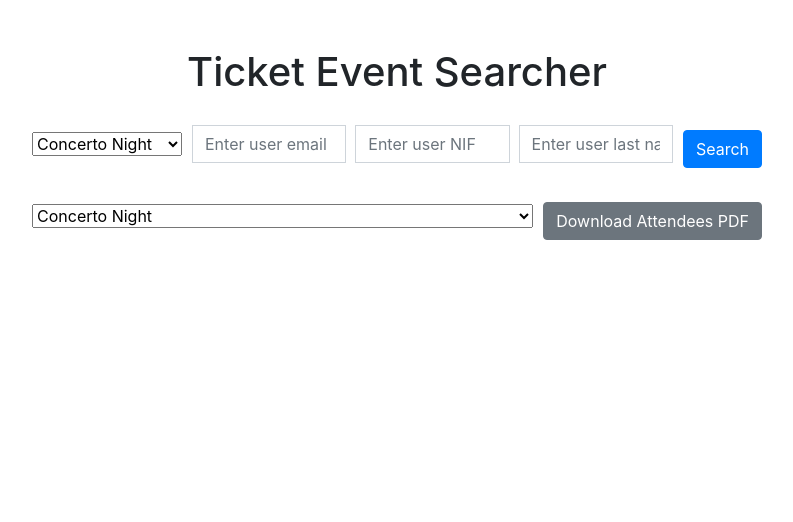
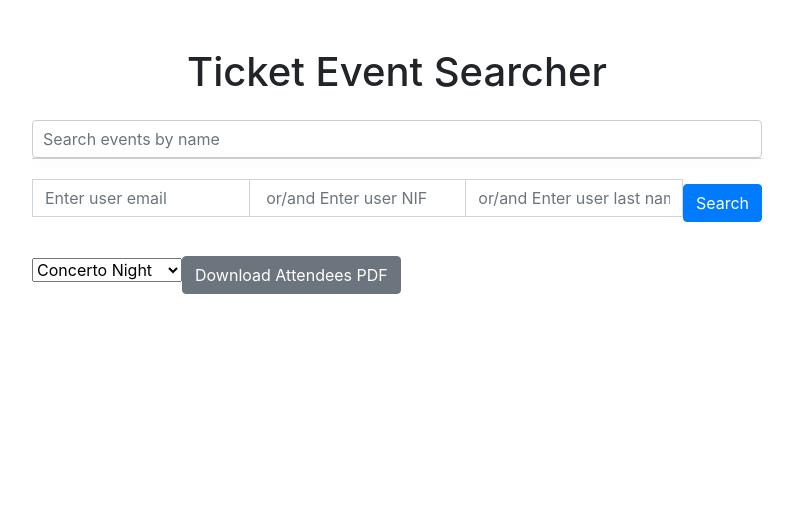
Before and after one commit to QuiqueRobles/TFG_Informatica, a Flask app: page /manage_event_attendances in a window 1280 px wide. Shown: the part 94-616 px from the top of the page, without its empty margins (243-1036 px from the left). Run offline with Flask 3, Linux system fonts and the light colour scheme; a user stored in the database is signed in; data comes from the database, SQL or seed files in the repository; some libraries are stand-ins or nearby versions.

Commit message:
Another little step

```diff
--- a/website/templates/base.html
+++ b/website/templates/base.html
@@ -15,7 +15,7 @@
 </head>
 
 <body>
-  <nav class="navbar navbar-expand-md navbar-dark navbar-custom">
+  <nav class="navbar navbar-expand-md navbar-dark sticky-top navbar-custom">
     <div class="container-wide">
       <a class="navbar-brand" href="/"><img src="{{ url_for('static', filename='images/greek_laurel.png') }}"
           alt="GREMA"> GREMA</a>
--- a/website/templates/manage_event_attendances.html
+++ b/website/templates/manage_event_attendances.html
@@ -8,10 +8,38 @@
         margin-bottom: 10px;
     }
 
-    .input-group select,
-    .input-group input {
-        flex: 1;
-        margin-right: 10px;
+    .search-container {
+        position: relative;
+    }
+
+    #event-search {
+        width: 100%;
+        padding: 10px;
+        border-radius: 4px;
+        border: 1px solid #ccc;
+        font-size: 16px;
+    }
+
+    .suggestions {
+        position: absolute;
+        background: white;
+        border: 1px solid #ccc;
+        border-top: none;
+        width: 100%;
+        z-index: 1000;
+        max-height: 200px;
+        overflow-y: auto;
+        border-radius: 0 0 4px 4px;
+        box-shadow: 0 4px 8px rgba(0, 0, 0, 0.1);
+    }
+
+    .suggestion-item {
+        padding: 10px;
+        cursor: pointer;
+    }
+
+    .suggestion-item:hover {
+        background-color: #f0f0f0;
     }
 
     .btn-primary,
@@ -68,15 +96,19 @@
     <div class="row justify-content-center">
         <div class="col-md-8">
             <form action="/manage_event_attendances" method="post" class="mb-4">
-                <div class="input-group">
-                    <select name="event_id" class="form-select">
+                <div class="search-container">
+                    <input type="text" id="event-search" class="form-control" placeholder="Search events by name">
+                    <div id="suggestions" class="suggestions"></div>
+                </div>
+                <div class="input-group mt-3">
+                    <select name="event_id" id="event-select" class="form-select" style="display:none;">
                         {% for event in events %}
                         <option value="{{ event.id }}">{{ event.name }}</option>
                         {% endfor %}
                     </select>
                     <input type="text" name="user_email" class="form-control" placeholder="Enter user email">
-                    <input type="text" name="user_nif" class="form-control" placeholder="Enter user NIF">
-                    <input type="text" name="user_last_name" class="form-control" placeholder="Enter user last name">
+                    <input type="text" name="user_nif" class="form-control" placeholder=" or/and Enter user NIF">
+                    <input type="text" name="user_last_name" class="form-control" placeholder="or/and Enter user last name">
                     <button type="submit" class="btn btn-primary">Search</button>
                 </div>
             </form>
@@ -129,4 +161,30 @@
         </div>
     </div>
 </div>
+
+<script>
+    document.getElementById('event-search').addEventListener('input', function () {
+        const searchTerm = this.value.toLowerCase();
+        const suggestionsContainer = document.getElementById('suggestions');
+        const eventSelect = document.getElementById('event-select');
+        const options = eventSelect.querySelectorAll('option');
+
+        suggestionsContainer.innerHTML = '';
+
+        options.forEach(option => {
+            const eventName = option.textContent.toLowerCase();
+            if (eventName.includes(searchTerm)) {
+                const suggestionItem = document.createElement('div');
+                suggestionItem.classList.add('suggestion-item');
+                suggestionItem.textContent = option.textContent;
+                suggestionItem.addEventListener('click', function () {
+                    document.getElementById('event-search').value = option.textContent;
+                    suggestionsContainer.innerHTML = '';
+                    eventSelect.value = option.value;
+                });
+                suggestionsContainer.appendChild(suggestionItem);
+            }
+        });
+    });
+</script>
 {% endblock %}
```
Also changed, not shown: website/templates/edit_event_attendance.html (added, +55 -0 lines).
